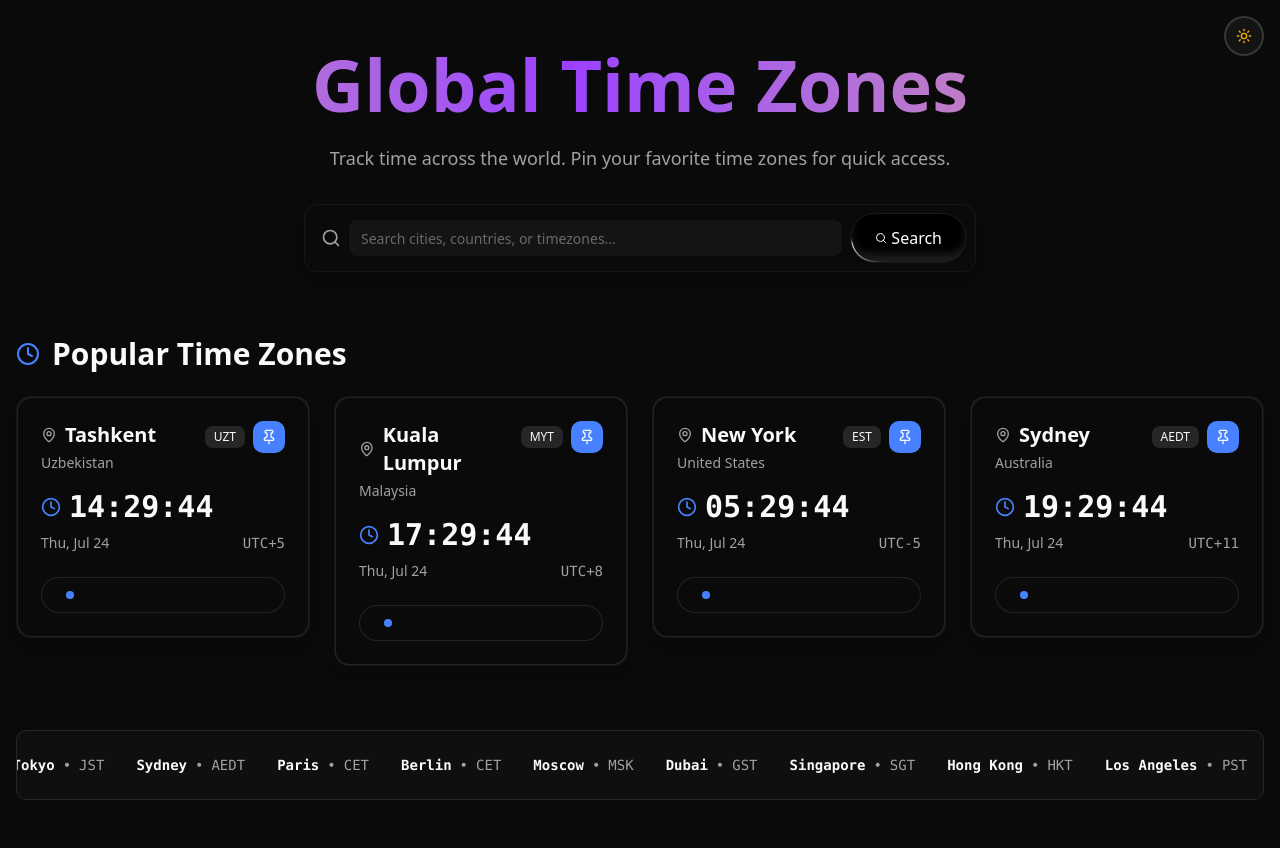
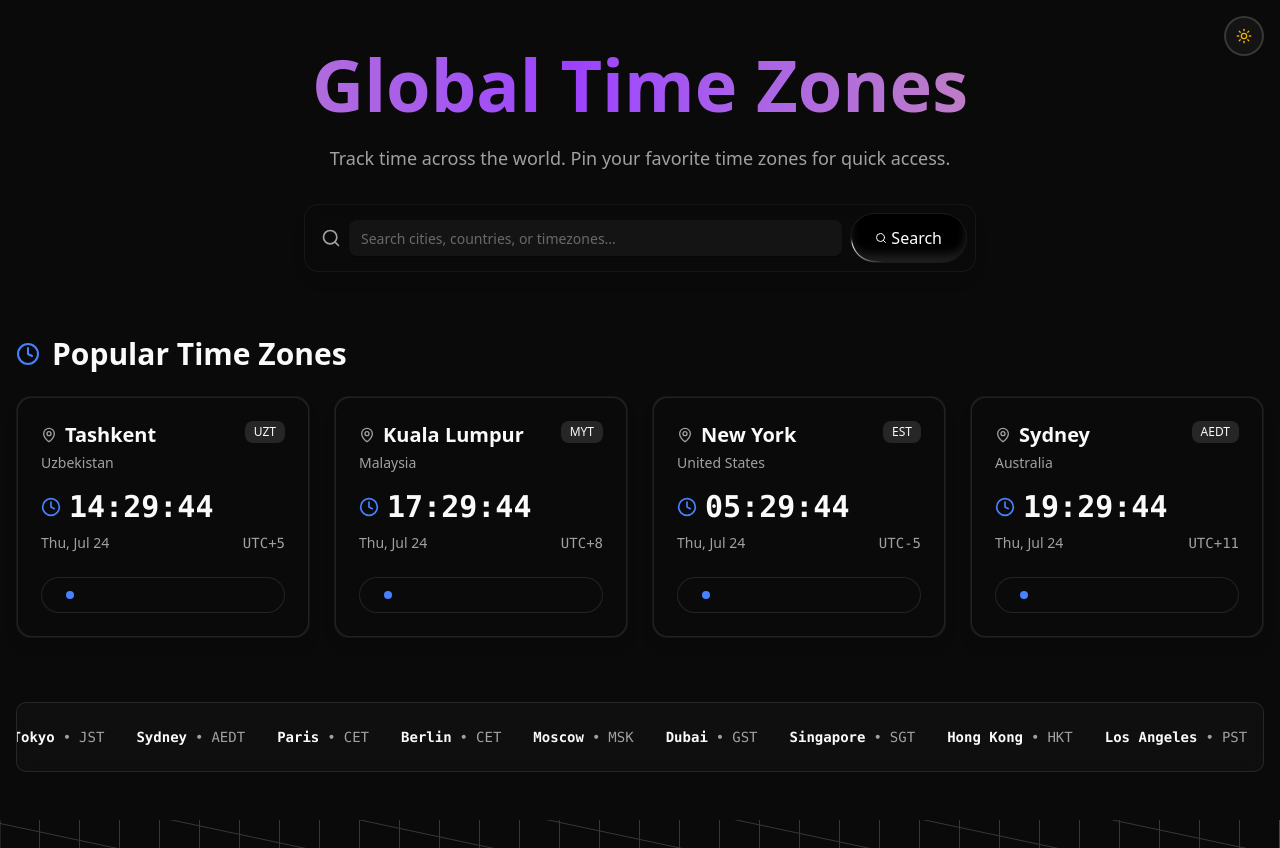
Before and after one commit to ruzfardev/time-zone, a React (Vite) app: page / in a window 1280 px wide. After the commit the page ends 820 px from the top, so only its background shows below. Built offline with nearby package versions, Linux system fonts and the light colour scheme.

Commit message:
Refactor App and TimeZoneCard components by cleaning up commented code and improving readability.

```diff
--- a/src/App.tsx
+++ b/src/App.tsx
@@ -105,7 +105,7 @@ function App() {
           isTimeZonePinned={isTimeZonePinned}
         />
 
-        {/* Pinned Time Zones Section */}
+        {/* Pinned Time Zones Section
         {pinnedTimeZones.length > 0 && (
           <section className="mb-12">
             <div className="flex items-center gap-3 mb-6">
@@ -123,12 +123,11 @@ function App() {
                   isPinned={true}
                   onTogglePin={handleTogglePin}
                   delay={index * 0.1}
-                  variant="neon"
                 />
               ))}
             </div>
           </section>
-        )}
+        )} */}
 
 
         {/* Popular Time Zones Section - Only show when not searching */}
--- a/src/components/TimeZoneCard.tsx
+++ b/src/components/TimeZoneCard.tsx
@@ -88,7 +88,7 @@ export const TimeZoneCard = ({
                 {timeZoneDisplay.abbreviation}
               </Badge>
 
-              <AnimatedSubscribeButton
+              {/* <AnimatedSubscribeButton
                 subscribeStatus={isSubscribed}
                 className="h-8 w-8 p-0"
                 onClick={handleTogglePin}
@@ -99,7 +99,7 @@ export const TimeZoneCard = ({
                 <span className="flex items-center justify-center">
                   <PinOff className="h-4 w-4" />
                 </span>
-              </AnimatedSubscribeButton>
+              </AnimatedSubscribeButton> */}
             </div>
           </div>
 
```
